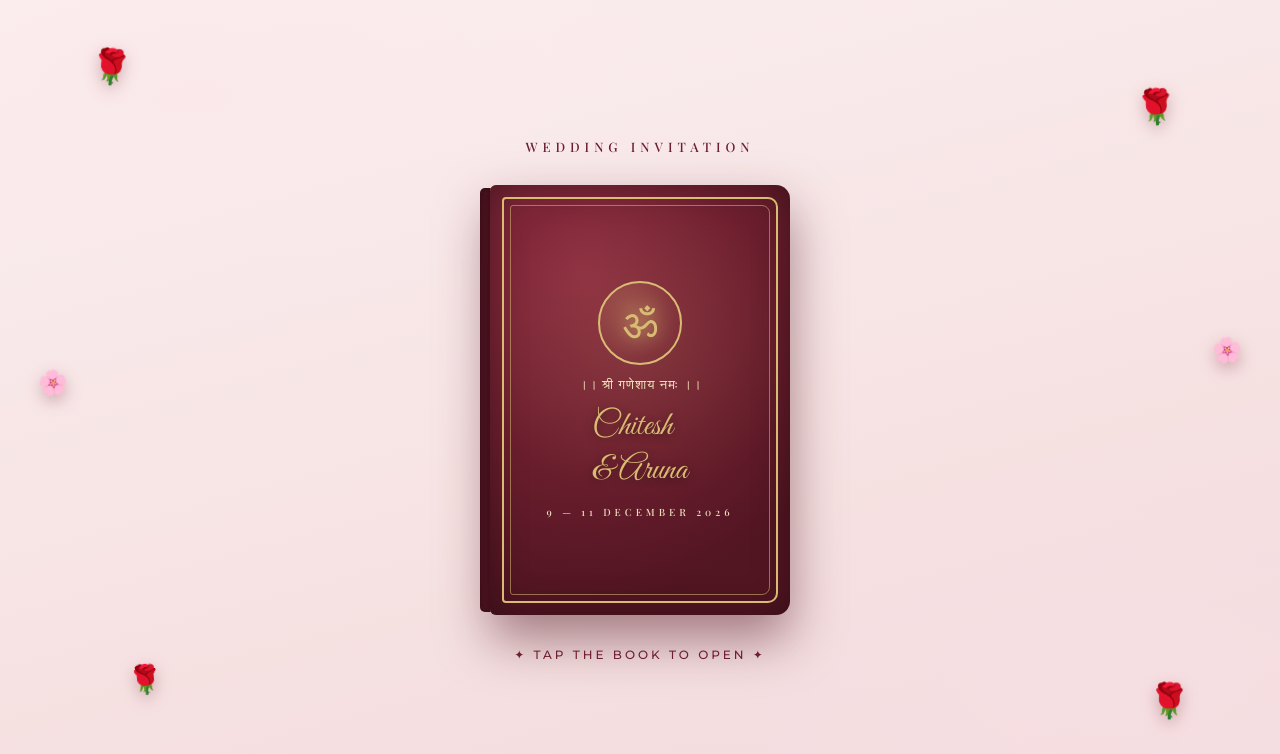
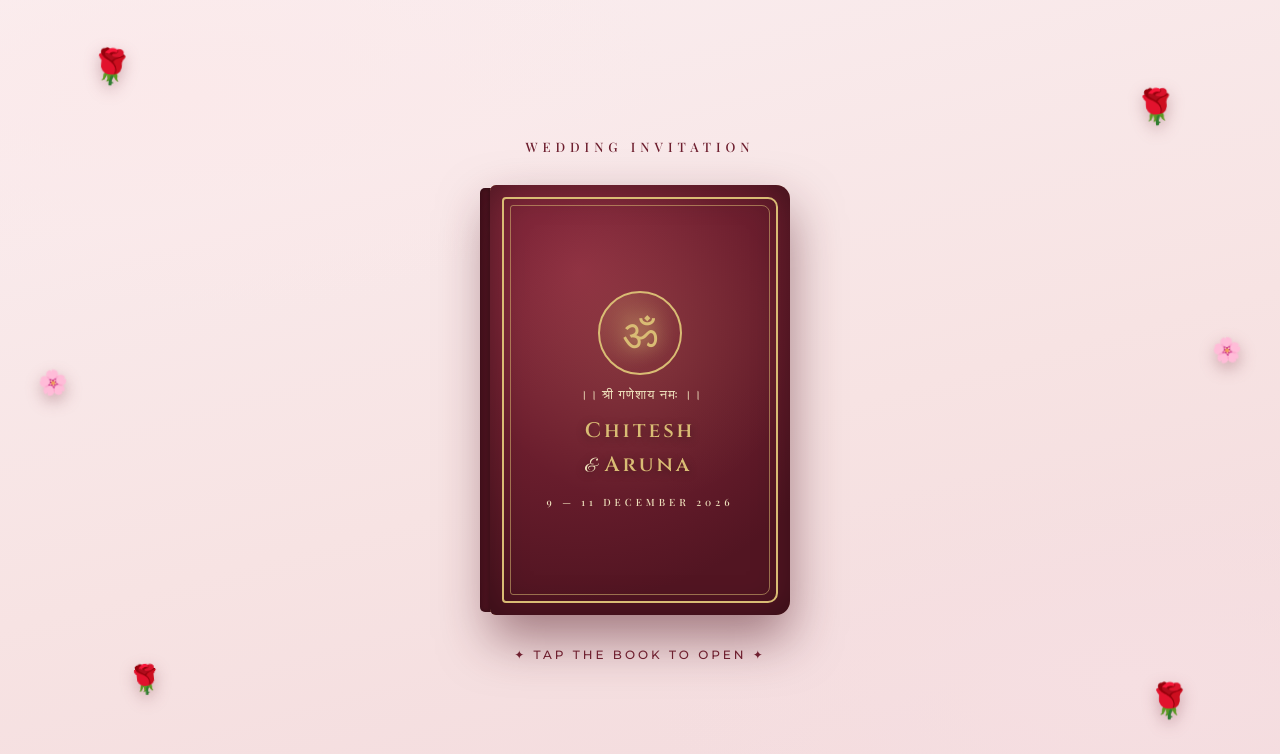
Before and after one commit to shubhamchoudhary0071/new_wedding_invitation, a plain HTML site: page index.html in a window 1280 px wide. Shown: the top 754 px of the page. Drawn offline with nearby package versions, Linux system fonts and the light colour scheme; a web font is replaced by a local one.

Commit message:
Use Cinzel font for names on book cover

```diff
--- a/index.html
+++ b/index.html
@@ -174,7 +174,12 @@ body.open #musicBtn{display:flex;}
   text-shadow:0 0 18px rgba(217,188,116,.8);
 }
 .cover-shloka{font-family:'Tiro Devanagari Sanskrit',serif;color:var(--gold-pale);font-size:13px;letter-spacing:1px;}
-.cover-names{font-family:'Great Vibes',cursive;color:var(--gold-light);font-size:34px;line-height:1.3;text-shadow:0 2px 10px rgba(0,0,0,.4);}
+.cover-names{
+  font-family:'Cinzel',serif;font-weight:600;color:var(--gold-light);
+  font-size:21px;letter-spacing:3px;line-height:1.6;
+  text-shadow:0 2px 10px rgba(0,0,0,.4);
+}
+.cover-names .amp{font-family:'Great Vibes',cursive;font-size:19px;font-weight:400;letter-spacing:0;color:var(--gold-pale);}
 .cover-sub{font-family:'Playfair Display',serif;color:var(--gold-pale);font-size:10px;letter-spacing:4px;text-transform:uppercase;}
 .tap-hint{
   margin-top:32px;font-family:'Montserrat',sans-serif;font-size:12px;letter-spacing:3px;
@@ -572,7 +577,7 @@ body.open #musicBtn{display:flex;}
         <div class="cover-inner">
           <div class="cover-om">ॐ</div>
           <div class="cover-shloka">।। श्री गणेशाय नमः ।।</div>
-          <div class="cover-names">Chitesh<br>&amp; Aruna</div>
+          <div class="cover-names">Chitesh<br><span class="amp">&amp;</span> Aruna</div>
           <div class="cover-sub">9 — 11 December 2026</div>
         </div>
       </div>
```
